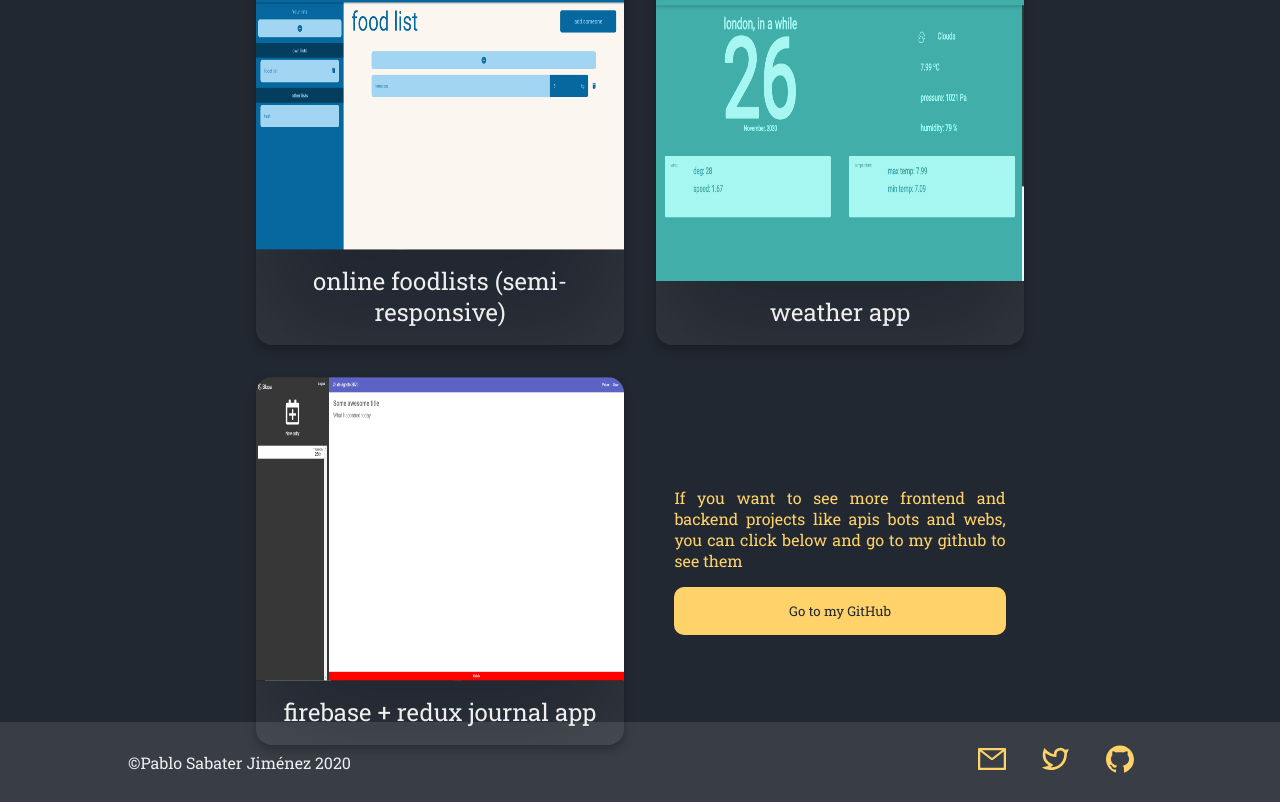
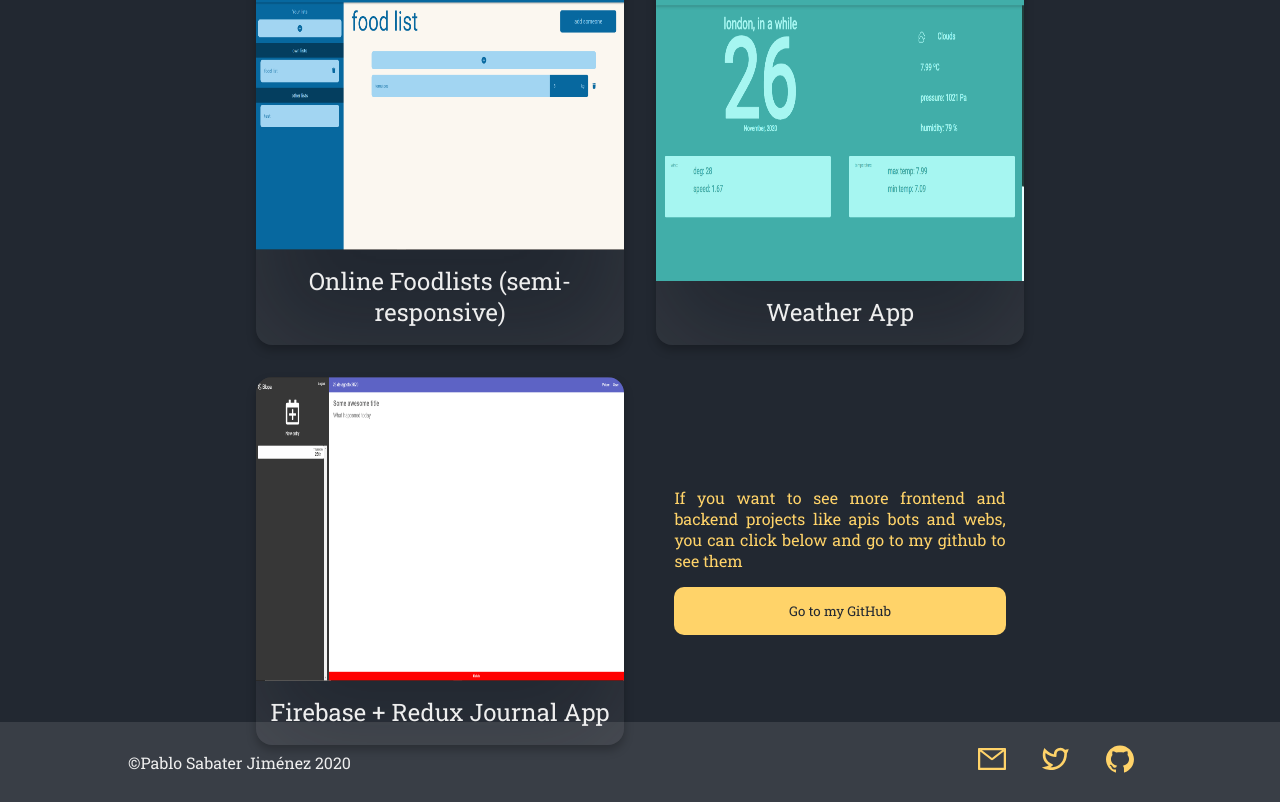
Before and after one commit to Blopaa/Portfolio, a Next.js app: page / in a window 1280 px wide. Shown: the part 950-1752 px from the top of the page. Built offline with nearby package versions, Linux system fonts and the light colour scheme.

Commit message:
fix: apply aria-labels and alts

```diff
--- a/src/components/footer/Footer.tsx
+++ b/src/components/footer/Footer.tsx
@@ -8,13 +8,13 @@ const Footer = () => {
       <div className="footer__container">
         <p>©Pablo Sabater Jiménez 2020</p>
         <div className="footer__socialcontainer">
-          <a href="mailto: pabloosabaterr@gmail.com">
+          <a aria-label="Contact me by email" href="mailto: pabloosabaterr@gmail.com">
             <AiOutlineMail />
           </a>
-          <a href="https://twitter.com/Pabloosabaterr">
+          <a target="_blank" rel="noopener noreferrer" aria-label="Link to my Twitter" href="https://twitter.com/Pabloosabaterr">
             <RiTwitterLine />
           </a>
-          <a href="https://github.com/Blopaa">
+          <a target="_blank" rel="noopener noreferrer" aria-label="Link to my Github" href="https://github.com/Blopaa">
             <AiFillGithub />
           </a>
         </div>
--- a/src/components/projects/ProjectCard.tsx
+++ b/src/components/projects/ProjectCard.tsx
@@ -9,9 +9,9 @@ interface IProjectCard {
 
 const ProjectCard = ({ src, title, href }: IProjectCard) => {
   return (
-    <a target="blank" href={href} className="project__cardcontainer">
+    <a target="_blank" rel="noopener noreferrer" aria-label="Link to live preview" href={href} className="project__cardcontainer">
       <div className="pointer project__card">
-        <Image src={src} quality="100" width="500px" height="500px" />
+        <Image loading="lazy" quality="100" src={src} title={title} alt={title} width="500px" height="500px" />
         <p className="bodyText mt-1">{title}</p>
       </div>
     </a>
--- a/src/components/projects/ProjectOrgnism.tsx
+++ b/src/components/projects/ProjectOrgnism.tsx
@@ -6,18 +6,18 @@ const ProjectOrgnism = () => {
     <div className="project__container">
       <ProjectCard
         href="https://online-lists-frontend.vercel.app/signin"
-        src="/foodlist.PNG"
-        title="online foodlists (semi-responsive)"
+        src="/foodlist.png"
+        title="Online Foodlists (semi-responsive)"
       />
       <ProjectCard
         href="https://app-weather-demo.netlify.app/"
-        src="/weather.PNG"
-        title="weather app"
+        src="/weather.png"
+        title="Weather App"
       />
       <ProjectCard
         href="https://journals-app.netlify.app/"
-        src="/journal.PNG"
-        title="firebase + redux journal app"
+        src="/journal.png"
+        title="Firebase + Redux Journal App"
       />
       <div className="center">
         <div className="project__advice">
```
